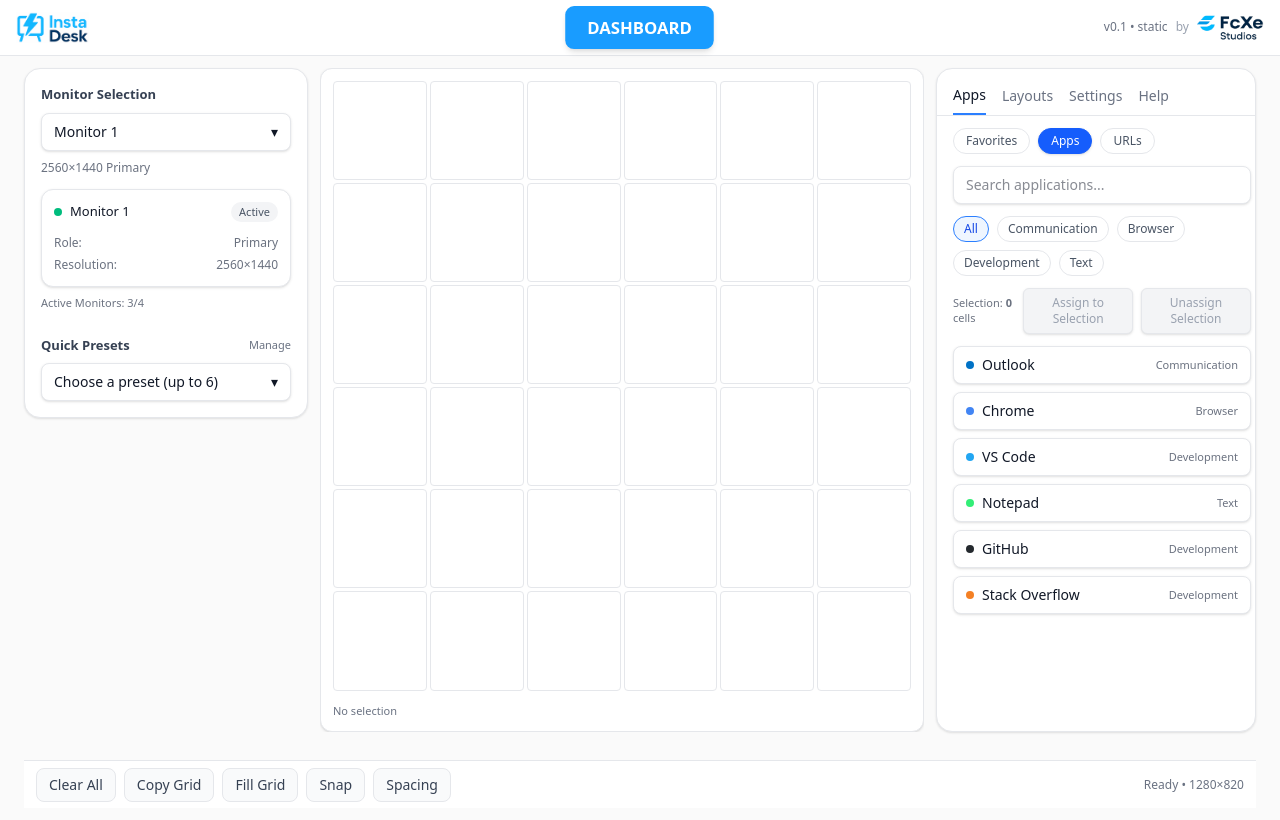
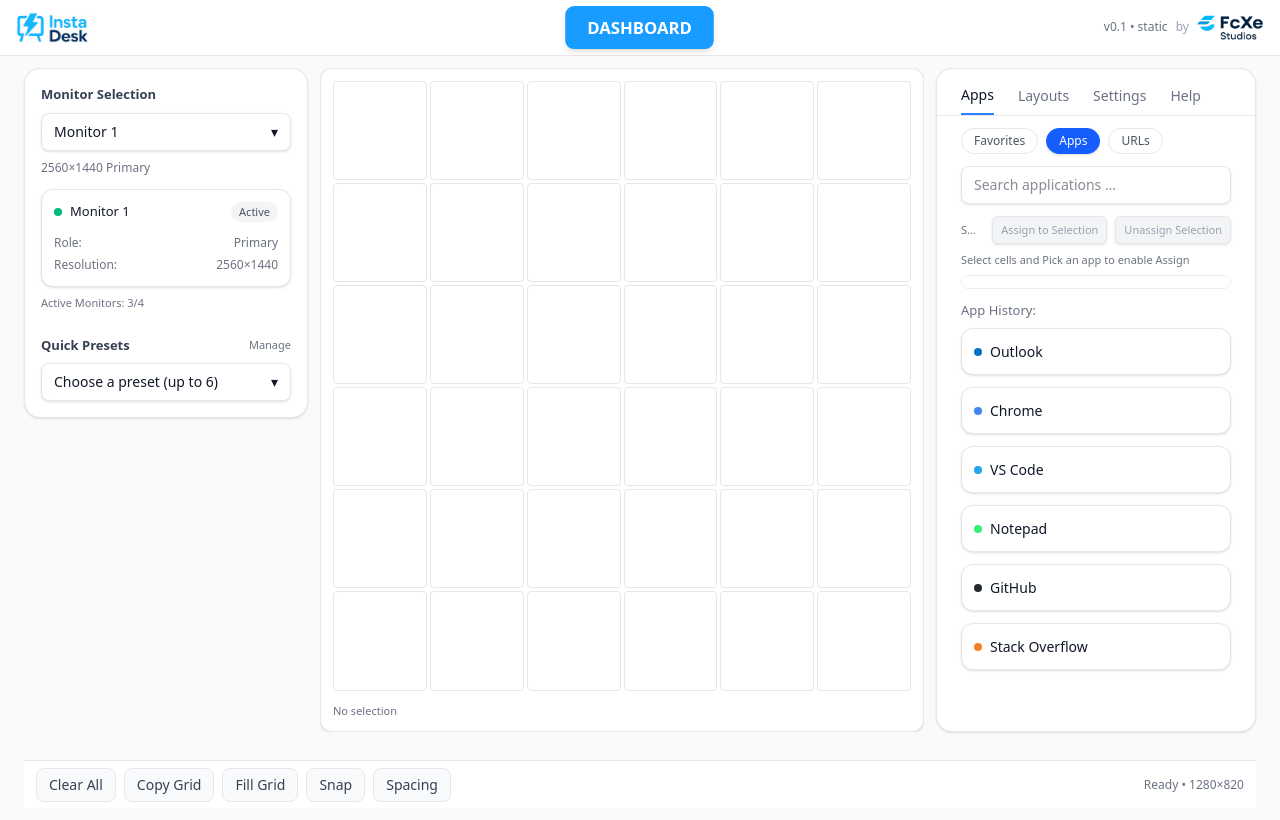
Before and after one commit to FCCXE/InstaDesk-V2.0, a React (Vite) app in the folder ui/: page / in a window 1280 px wide. Built offline with nearby package versions, Linux system fonts and the light colour scheme.

Commit message:
Favorites UI: header actions, logos, remove action, spacing; state-only visuals

```diff
--- a/ui/src/components/RightPane.tsx
+++ b/ui/src/components/RightPane.tsx
@@ -1,88 +1,46 @@
 import React, { useMemo, useState } from 'react'
 import { useAppState, APPS } from '../state/AppState'
 
-type FilterChip = 'All' | 'Communication' | 'Browser' | 'Development' | 'Text'
+type MiniTab = 'Favorites' | 'Apps' | 'URLs'
 type AppKey = string
 
-// Display-only categorization
-const CATEGORY_BY_APP: Record<AppKey, FilterChip> = {
-  outlook: 'Communication',
-  chrome: 'Browser',
-  vscode: 'Development',
-  notepad: 'Text',
-  github: 'Development',
-  stackoverflow: 'Development',
-}
+// Simple mapping just for labels/colors; visuals only
+const APP_NAMES: Record<AppKey, string> = Object.values(APPS).reduce((acc, a: any) => {
+  acc[a.id] = a.name
+  return acc
+}, {} as Record<string, string>)
 
+/** -------------------- Main Right Pane -------------------- */
 export default function RightPane() {
-  const {
-    selection,
-    selectedApp,
-    setSelectedApp,
-    assignSelected,
-    unassignSelected,
-  } = useAppState()
-
-  const [query, setQuery] = useState('')
-  const [chip, setChip] = useState<FilterChip>('All')
-  const [miniTab, setMiniTab] = useState<'Favorites' | 'Apps' | 'URLs'>('Apps')
-
-  const selectionCount = selection.size
-
-  const appList = useMemo(() => {
-    const all = Object.values(APPS)
-    const filteredByChip =
-      chip === 'All' ? all : all.filter((a) => CATEGORY_BY_APP[a.id] === chip)
-    const q = query.trim().toLowerCase()
-    const filteredByQuery = q
-      ? filteredByChip.filter((a) => a.name.toLowerCase().includes(q))
-      : filteredByChip
-    return filteredByQuery
-  }, [chip, query])
-
-  const onPick = (id: AppKey) => setSelectedApp(id as any)
-  const canAssign = Boolean(selectedApp) && selectionCount > 0
-  const canUnassign = selectionCount > 0
+  const [miniTab, setMiniTab] = useState<MiniTab>('Apps')
 
   return (
-    <aside
-      className="
+    <aside className="
+      h-full flex flex-col overflow-hidden
       rounded-2xl border border-[rgb(var(--id-border))]
       bg-[rgb(var(--id-surface))] shadow-[var(--id-shadow)]
-        h-full overflow-hidden flex flex-col
-      "
-    >
-      {/* Fixed header tabs */}
-      <div className="flex items-center gap-4 border-b border-[rgb(var(--id-border))] px-4 pt-2">
-        {['Apps', 'Layouts', 'Settings', 'Help'].map((t, i) => (
-          <div
-            key={t}
-            className={[
-              'cursor-default py-2 text-sm',
-              i === 0
-                ? 'border-b-2 border-blue-500 font-medium text-gray-900'
-                : 'text-gray-500 hover:text-gray-700',
-            ].join(' ')}
-          >
-            {t}
-          </div>
-        ))}
+    ">
+      {/* Top (primary) tabs – visuals only */}
+      <div className="flex items-center gap-6 border-b border-[rgb(var(--id-border))] px-6 pt-2">
+        <div className="py-2 text-sm font-medium text-gray-900 border-b-2 border-blue-500">Apps</div>
+        <div className="py-2 text-sm text-gray-500">Layouts</div>
+        <div className="py-2 text-sm text-gray-500">Settings</div>
+        <div className="py-2 text-sm text-gray-500">Help</div>
       </div>
 
-      {/* Scrollable content area */}
-      <div className="flex-1 min-h-0 overflow-y-auto px-4 pb-6 pr-1">
-        {/* Mini tab strip (strong highlight when active) */}
-        <div className="mb-3 mt-3 flex items-center gap-2 text-xs">
+      {/* Scroll body */}
+      <div className="flex-1 min-h-0 overflow-y-auto overflow-x-hidden px-6 pb-6">
+        {/* Mini tabs */}
+        <div className="mt-3 mb-3 flex items-center gap-2 text-xs">
           {(['Favorites', 'Apps', 'URLs'] as const).map((t) => {
             const active = miniTab === t
-            const strong = active // stronger pill for the selected tab
             return (
               <button
                 key={t}
                 onClick={() => setMiniTab(t)}
                 className={[
                   'rounded-full px-3 py-1 border',
-                  strong
+                  active
                     ? 'bg-blue-600 border-blue-600 text-white shadow-sm'
                     : 'border-[rgb(var(--id-border))] bg-white text-gray-600 hover:bg-gray-50',
                 ].join(' ')}
@@ -93,142 +51,334 @@ export default function RightPane() {
           })}
         </div>
 
-        {/* Search + filter chips — HIDDEN on URLs mini-tab */}
-        {miniTab !== 'URLs' && (
-          <>
+        {miniTab === 'Favorites' && <FavoritesVisual />}
+        {miniTab === 'Apps' && <AppsVisual />}
+        {miniTab === 'URLs' && <UrlsBuilderVisual />}
+      </div>
+    </aside>
+  )
+}
+
+/** -------------------- Apps (History) Visuals -------------------- */
+function AppsVisual() {
+  const { selection } = useAppState()
+
+  const selectionCount =
+    (selection as any)?.count ??
+    (selection as any)?.size ??
+    (Array.isArray((selection as any)?.cells) ? (selection as any).cells.length : 0)
+
+  const [query, setQuery] = useState('')
+  const [selectedAppId, setSelectedAppId] = useState<AppKey | null>(null)
+
+  const rows = useMemo(() => {
+    const all = Object.values(APPS) as any[]
+    const q = query.trim().toLowerCase()
+    return q ? all.filter((a) => a.name.toLowerCase().includes(q)) : all
+  }, [query])
+
+  const assignDisabled = selectionCount === 0 || !selectedAppId
+  const unassignDisabled = selectionCount === 0
+
+  return (
+    <div className="pb-2">
+      {/* Search */}
       <div className="mb-3">
         <input
           type="text"
-                placeholder="Search applications..."
+          placeholder="Search applications …"
           value={query}
           onChange={(e) => setQuery(e.target.value)}
           className="w-full rounded-lg border border-[rgb(var(--id-border))] bg-white px-3 py-2 text-sm shadow-sm outline-none focus:ring-2 focus:ring-blue-200"
         />
       </div>
 
-            <div className="mb-3 flex flex-wrap gap-2 text-xs">
-              {(['All', 'Communication', 'Browser', 'Development', 'Text'] as FilterChip[]).map((c) => {
-                const active = chip === c
+      {/* Selection row (compact buttons) */}
+      <div className="mb-2 grid grid-cols-[1fr_auto] items-center gap-3">
+        <div className="min-w-0 truncate text-[11px] text-[rgb(var(--id-text-muted))]">
+          Selection:&nbsp;{selectionCount > 0 ? <strong>{selectionCount}</strong> : 'none'}
+        </div>
+        <div className="flex shrink-0 items-center justify-end gap-2">
+          <MiniBtn
+            label="Assign to Selection"
+            primary
+            disabled={assignDisabled}
+            onClick={() => {}}
+          />
+          <MiniBtn
+            label="Unassign Selection"
+            disabled={unassignDisabled}
+            onClick={() => {}}
+          />
+        </div>
+      </div>
+
+      <div className="mb-1.5 text-[11px] text-[rgb(var(--id-text-muted))]">
+        Select cells and Pick an app to enable Assign
+      </div>
+      <div className="mb-3 w-full rounded-lg border border-[rgb(var(--id-border))] bg-[rgb(var(--id-surface))] px-3 py-1.5 text-sm opacity-70" />
+
+      {/* App History */}
+      <div className="mb-2 text-[13px] text-gray-500">App History:</div>
+
+      <div className="space-y-3">
+        {rows.map((app: any) => {
+          const focused = selectedAppId === app.id
           return (
             <button
-                    key={c}
-                    onClick={() => setChip(c)}
+              key={app.id}
+              onClick={() => setSelectedAppId(app.id)}
               className={[
-                      'rounded-full border px-2.5 py-1',
-                      active
-                        ? 'border-blue-500 bg-blue-50 text-blue-700'
-                        : 'border-[rgb(var(--id-border))] bg-white text-gray-600 hover:bg-gray-50',
+                'w-full rounded-xl border px-3 py-3 text-left shadow-sm transition',
+                focused
+                  ? 'border-blue-400 bg-white ring-2 ring-blue-400 ring-offset-2'
+                  : 'border-[rgb(var(--id-border))] bg-white hover:bg-gray-50',
               ].join(' ')}
             >
-                    {c}
+              <div className="flex items-center justify-between">
+                <div className="flex items-center gap-2">
+                  <span className="inline-block size-2 rounded-full" style={{ backgroundColor: app.color || '#9ca3af' }} />
+                  <span className="text-[14px] text-gray-900">{app.name}</span>
+                </div>
+                {/* Category removed intentionally in Favorites; kept here is fine, but you can remove if desired */}
+                <span className="text-[12px] text-gray-500">{app.category || app.tag || ''}</span>
+              </div>
             </button>
           )
         })}
       </div>
-          </>
-        )}
-
-        {/* Selection summary + actions (Apps sub-tab only) */}
-        {miniTab !== 'URLs' && (
-          <div className="mb-3 flex items-center justify-between text-xs">
-            <div className="text-[11px] text-[rgb(var(--id-text-muted))]">
-              Selection:&nbsp;<strong>{selectionCount}</strong> cell{selectionCount === 1 ? '' : 's'}
     </div>
-            <div className="flex items-center gap-2">
-              <button
-                onClick={assignSelected}
-                disabled={!canAssign}
-                className={[
-                  'rounded-md px-3 py-1.5 text-xs shadow-sm border',
-                  canAssign
-                    ? 'border-blue-600 bg-blue-600 text-white hover:bg-blue-700'
-                    : 'border-[rgb(var(--id-border))] bg-gray-100 text-gray-400 cursor-not-allowed',
-                ].join(' ')}
-                title={canAssign ? 'Assign selected app to selected cells' : 'Pick an app and select cells first'}
-              >
-                Assign to Selection
-              </button>
-              <button
-                onClick={unassignSelected}
-                disabled={!canUnassign}
-                className={[
-                  'rounded-md px-3 py-1.5 text-xs shadow-sm border',
-                  canUnassign
-                    ? 'border-gray-300 bg-white text-gray-700 hover:bg-gray-50'
-                    : 'border-[rgb(var(--id-border))] bg-gray-100 text-gray-400 cursor-not-allowed',
-                ].join(' ')}
-                title={canUnassign ? 'Remove assignments from selected cells' : 'Select cells first'}
-              >
-                Unassign Selection
-              </button>
-            </div>
-          </div>
-        )}
-
-        {/* APPS LIST (Favorites/Apps mini-tabs) */}
-        {miniTab !== 'URLs' && (
-          <div className="space-y-2 text-sm">
-            {appList.length === 0 && (
-              <div className="rounded-lg border border-[rgb(var(--id-border))] bg-white px-3 py-3 text-[13px] text-gray-500">
-                No apps match your filters.
-              </div>
-            )}
-            {appList.map((app) => {
-              const active = selectedApp === app.id
-              return (
-                <button
-                  key={app.id}
-                  onClick={() => onPick(app.id)}
-                  className={[
-                    'w-full flex items-center justify-between rounded-lg border px-3 py-2 shadow-sm',
-                    active
-                      ? 'border-blue-600 bg-blue-50'
-                      : 'border-[rgb(var(--id-border))] bg-white hover:bg-gray-50',
-                  ].join(' ')}
-                >
-                  <div className="flex items-center gap-2">
-                    <span
-                      className="inline-block size-2 rounded-full"
-                      style={{ backgroundColor: app.color || '#9ca3af' }}
-                    />
-                    <span className={active ? 'font-medium text-gray-900' : ''}>{app.name}</span>
-                  </div>
-                  <span className="text-[11px] text-[rgb(var(--id-text-muted))]">
-                    {CATEGORY_BY_APP[app.id as AppKey] || 'App'}
-                  </span>
-                </button>
-              )
-            })}
-          </div>
-        )}
-
-        {/* URLs BUILDER (visual only) */}
-        {miniTab === 'URLs' && <UrlsBuilderVisual />}
-      </div>
-    </aside>
   )
 }
 
-/** Visual-only URLs builder (title simplified). */
+/** -------------------- Favorites Visuals (APPROVED) -------------------- */
+function FavoritesVisual() {
+  const { selection } = useAppState()
+
+  const selectionCount =
+    (selection as any)?.count ??
+    (selection as any)?.size ??
+    (Array.isArray((selection as any)?.cells) ? (selection as any).cells.length : 0)
+
+  const [query, setQuery] = useState('')
+
+  // Local visual-only favorites list
+  const defaultFavs: AppKey[] = ['outlook', 'chrome', 'vscode', 'notepad', 'github']
+  const [favorites, setFavorites] = useState<AppKey[]>(defaultFavs)
+  const [isEditing, setIsEditing] = useState(false)
+
+  const filteredFavs = useMemo(() => {
+    const q = query.trim().toLowerCase()
+    if (!q) return favorites
+    return favorites.filter((id) => APP_NAMES[id]?.toLowerCase().includes(q))
+  }, [favorites, query])
+
+  return (
+    <div className="pb-2">
+      {/* Search */}
+      <div className="mb-3">
+        <input
+          type="text"
+          placeholder="Search applications …"
+          value={query}
+          onChange={(e) => setQuery(e.target.value)}
+          className="w-full rounded-lg border border-[rgb(var(--id-border))] bg-white px-3 py-2 text-sm shadow-sm outline-none focus:ring-2 focus:ring-blue-200"
+        />
+      </div>
+
+      {/* Selection row (compact buttons) */}
+      <div className="mb-2 grid grid-cols-[1fr_auto] items-center gap-3">
+        <div className="min-w-0 truncate text-[11px] text-[rgb(var(--id-text-muted))]">
+          Selection:&nbsp;{selectionCount > 0 ? <strong>{selectionCount}</strong> : 'none'}
+        </div>
+        <div className="flex shrink-0 items-center justify-end gap-2">
+          <MiniBtn label="Assign to Selection" primary disabled onClick={() => {}} />
+          <MiniBtn label="Unassign Selection" disabled onClick={() => {}} />
+        </div>
+      </div>
+
+      <div className="mb-1.5 text-[11px] text-[rgb(var(--id-text-muted))]">
+        Select cells and Pick an app to enable Assign
+      </div>
+
+      {/* Favorites header + actions */}
+      <div className="mt-6 mb-6 flex items-center justify-between">
+        <div className="text-[13px] text-gray-500">Favorites</div>
+        <div className="flex items-center gap-2">
+          <GhostBtn label="Edit" onClick={() => setIsEditing((v) => !v)} />
+          <GhostBtn label="+ Add Favorite" onClick={() => { /* open picker (visual) */ }} />
+        </div>
+      </div>
+
+      {/* Favorites list */}
+      <div className="space-y-3">
+        {filteredFavs.map((id) => (
+          <FavoriteCard
+            key={id}
+            name={APP_NAMES[id] || id}
+            isEditing={isEditing}
+            onRemove={() => setFavorites((arr) => arr.filter((x) => x !== id))}
+          />
+        ))}
+      </div>
+
+      {/* Add Custom at bottom */}
+      <button
+        className="mt-3 w-full rounded-xl border border-[rgb(var(--id-border))] bg-white px-3 py-3 text-center text-[13px] font-medium text-blue-600 shadow-sm hover:bg-blue-50"
+        onClick={() => { /* open custom builder (visual) */ }}
+      >
+        + Add Custom App/URL
+      </button>
+    </div>
+  )
+}
+
+function FavoriteCard({
+  name,
+  isEditing,
+  onRemove,
+}: {
+  name: string
+  isEditing: boolean
+  onRemove: () => void
+}) {
+  return (
+    <div className="w-full rounded-xl border border-[rgb(var(--id-border))] bg-white px-3 py-3 shadow-sm">
+      <div className="flex items-center justify-between">
+        <div className="flex items-center gap-3">
+          {/* Filled star */}
+          <svg width="18" height="18" viewBox="0 0 24 24" className="text-yellow-400">
+            <path fill="currentColor" d="M12 17.27L18.18 21l-1.64-7.03L22 9.24l-7.19-.61L12 2 9.19 8.63 2 9.24l5.46 4.73L5.82 21z"/>
+          </svg>
+          {/* App logo */}
+          <AppLogo name={name} />
+          <div className="text-[14px] text-gray-900 font-medium">{name}</div>
+        </div>
+
+        {/* Trash (only in Edit mode) */}
+        {isEditing ? (
+          <button
+            className="rounded-md border border-[rgb(var(--id-border))] bg-white px-2 py-2 hover:bg-red-50"
+            onClick={onRemove}
+            aria-label={`Remove ${name} from favorites`}
+            title="Remove"
+          >
+            <svg width="16" height="16" viewBox="0 0 24 24" className="text-red-500">
+              <path fill="currentColor" d="M9 3h6l1 1h4v2H4V4h4l1-1zm2 7h2v8h-2v-8zM7 10h2v8H7v-8zm8 0h2v8h-2v-8z"/>
+            </svg>
+          </button>
+        ) : null}
+      </div>
+    </div>
+  )
+}
+
+/** Simple SVG-ish logos (approximate, no external assets) */
+function AppLogo({ name }: { name: string }) {
+  const n = name.toLowerCase()
+  const box = 'inline-flex items-center justify-center w-7 h-7 rounded-md border border-[rgb(var(--id-border))] bg-white'
+  if (n.includes('chrome')) {
+    return (
+      <div className={box} title="Chrome">
+        <div className="relative w-5 h-5">
+          <span className="absolute inset-0 rounded-full bg-red-500" />
+          <span className="absolute inset-0" style={{ clipPath: 'polygon(50% 50%, 100% 0, 100% 100%)', background: '#f4b400' }} />
+          <span className="absolute inset-0" style={{ clipPath: 'polygon(0 100%, 0 0, 50% 50%)', background: '#0f9d58' }} />
+          <span className="absolute left-1/2 top-1/2 -translate-x-1/2 -translate-y-1/2 w-2.5 h-2.5 rounded-full bg-blue-500 border border-white" />
+        </div>
+      </div>
+    )
+  }
+  if (n.includes('outlook')) {
+    return (
+      <div className={box} title="Outlook">
+        <div className="w-5 h-5 rounded-sm bg-blue-600 relative">
+          <div className="absolute left-1.5 top-1 w-2.5 h-3 bg-white text-blue-600 text-[10px] font-bold flex items-center justify-center">O</div>
+        </div>
+      </div>
+    )
+  }
+  if (n.includes('vs code')) {
+    return (
+      <div className={box} title="VS Code">
+        <div className="w-5 h-5 rounded-sm bg-sky-600 relative">
+          <svg viewBox="0 0 24 24" className="absolute inset-0 m-auto w-4 h-4 text-white">
+            <path fill="currentColor" d="M20 4v16l-7-3-7 3V7l7-3 7 3z"/>
+          </svg>
+        </div>
+      </div>
+    )
+  }
+  if (n.includes('notepad')) {
+    return (
+      <div className={box} title="Notepad">
+        <div className="w-5 h-5 rounded-sm bg-white border border-gray-300 relative">
+          <div className="absolute left-1 right-1 top-1 h-0.5 bg-blue-500" />
+          <div className="absolute left-1 right-1 top-2 h-0.5 bg-gray-300" />
+          <div className="absolute left-1 right-1 top-3 h-0.5 bg-gray-300" />
+        </div>
+      </div>
+    )
+  }
+  if (n.includes('github')) {
+    return (
+      <div className={box} title="GitHub">
+        <div className="w-5 h-5 rounded-full bg-black text-white text-[9px] font-bold flex items-center justify-center">GH</div>
+      </div>
+    )
+  }
+  return (
+    <div className={box} title={name}>
+      <div className="w-5 h-5 rounded-sm bg-gray-100 text-[10px] text-gray-500 flex items-center justify-center">
+        {name.slice(0,2).toUpperCase()}
+      </div>
+    </div>
+  )
+}
+
+/** Reusable compact buttons */
+function MiniBtn({ label, primary, disabled, onClick }: { label: string; primary?: boolean; disabled?: boolean; onClick: () => void }) {
+  return (
+    <button
+      disabled={!!disabled}
+      onClick={onClick}
+      className={[
+        'inline-flex min-w-0 items-center justify-center rounded-md border shadow-sm text-[11px] !h-7 !px-2 !w-auto whitespace-nowrap',
+        disabled
+          ? 'border-[rgb(var(--id-border))] bg-gray-100 text-gray-400 cursor-not-allowed'
+          : primary
+            ? 'border-blue-600 bg-blue-600 text-white hover:bg-blue-700'
+            : 'border-gray-300 bg-white text-gray-700 hover:bg-gray-50',
+      ].join(' ')}
+      style={{ height: 28, padding: '0 8px', width: 'auto' }}
+    >
+      {label}
+    </button>
+  )
+}
+/** Ghost button (header actions) */
+function GhostBtn({ label, onClick }: { label: string; onClick: () => void }) {
+  return (
+    <button
+      onClick={onClick}
+      className="rounded-md border border-[rgb(var(--id-border))] bg-white px-3 py-1.5 text-[11px] text-blue-600 shadow-sm hover:bg-blue-50"
+    >
+      {label}
+    </button>
+  )
+}
+
+/** -------------------- URLs builder (visual only) -------------------- */
 function UrlsBuilderVisual() {
   const [browser, setBrowser] = useState('Chrome')
-  const [openBehavior, setOpenBehavior] = useState<'single'|'tabgroup'|'perurl'>('single')
-
-  // Visual model for mock
-  const [tabs, setTabs] = useState([
-    { title: '', urls: ['', '', ''] },
-    { title: '', urls: ['', '', ''] },
-    { title: '', urls: ['', '', ''] },
-    { title: '', urls: ['', '', ''] },
-  ])
-
-  const addTab = () => setTabs([...tabs, { title: '', urls: ['', '', ''] }])
+  const [tabs, setTabs] = useState(
+    Array.from({ length: 2 }, () => ({ title: '', urls: ['', '', ''] }))
+  )
 
   return (
     <div className="pb-6">
       <h3 className="mb-2 text-sm font-medium text-gray-900">URL Builder</h3>
 
-      {/* Browser row */}
       <label className="block text-xs text-gray-600">Browser</label>
       <div className="mb-4 mt-1 flex items-center gap-2">
         <select
@@ -242,7 +392,6 @@ function UrlsBuilderVisual() {
         </select>
         <button
           className="rounded-lg border border-[rgb(var(--id-border))] bg-white px-3 py-2 text-xs shadow-sm hover:bg-gray-50"
-          onClick={() => alert('Add Browser (not wired yet)')}
         >
           + Add Browser
         </button>
@@ -258,29 +407,22 @@ function UrlsBuilderVisual() {
               placeholder={`Tab ${idx + 1} (optional title)`}
               className="mb-2 w-full rounded-md border border-[rgb(var(--id-border))] bg-white px-2 py-1 text-xs"
               value={t.title}
-              onChange={() => {}}
-              disabled
+              readOnly
             />
             <div className="space-y-2">
-              {t.urls.map((u, i) => (
+              {t.urls.map((_, i) => (
                 <input
                   key={i}
                   type="text"
                   placeholder="https://example.com"
                   className="w-full rounded-md border border-[rgb(var(--id-border))] bg-gray-50 px-2 py-1 text-xs"
-                  value={u}
-                  onChange={() => {}}
-                  disabled
+                  readOnly
                 />
               ))}
             </div>
           </div>
-          {/* Add URL below the card, aligned right, with safe spacing */}
           <div className="mt-2 flex justify-end">
-            <button
-              className="rounded-lg border border-[rgb(var(--id-border))] bg-white px-3 py-1.5 text-xs shadow-sm hover:bg-gray-50"
-              onClick={() => alert('+ Add URL (not wired yet)')}
-            >
+            <button className="rounded-lg border border-[rgb(var(--id-border))] bg-white px-3 py-1.5 text-xs shadow-sm hover:bg-gray-50">
               + Add URL
             </button>
           </div>
@@ -289,37 +431,16 @@ function UrlsBuilderVisual() {
 
       <button
         className="mb-4 rounded-lg border border-[rgb(var(--id-border))] bg-white px-3 py-1.5 text-xs shadow-sm hover:bg-gray-50"
-        onClick={addTab}
+        onClick={() => setTabs([...tabs, { title: '', urls: ['', '', ''] }])}
       >
         + Add Tab
       </button>
 
       <hr className="my-3 border-[rgb(var(--id-border))]" />
 
-      {/* Open behavior with more space */}
-      <div className="mb-2 text-xs text-gray-600">Open behavior</div>
-      <div className="mb-6 space-y-3 text-sm">
-        <label className="flex items-center gap-2">
-          <input type="radio" checked={openBehavior==='single'} onChange={()=>setOpenBehavior('single')} />
-          <span>Single window</span>
-        </label>
-        <label className="flex items-center gap-2">
-          <input type="radio" checked={openBehavior==='tabgroup'} onChange={()=>setOpenBehavior('tabgroup')} />
-          <span>Per tab group</span>
-        </label>
-        <label className="flex items-center gap-2">
-          <input type="radio" checked={openBehavior==='perurl'} onChange={()=>setOpenBehavior('perurl')} />
-          <span>Per URL</span>
-        </label>
-      </div>
-
-      {/* Footer buttons (disabled until Step 5B) */}
+      {/* Footer (disabled; visuals only) */}
       <div className="mt-2 flex items-center gap-2 pb-4">
-        <button
-          className="rounded-md border border-[rgb(var(--id-border))] bg-gray-100 px-3 py-1.5 text-xs text-gray-400"
-          disabled
-          title="Will be enabled when wired to state in Step 5A/5B"
-        >
+        <button className="rounded-md border border-[rgb(var(--id-border))] bg-gray-100 px-3 py-1.5 text-xs text-gray-400" disabled>
           Assign to Selection
         </button>
         <button className="rounded-md border border-[rgb(var(--id-border))] bg-gray-100 px-3 py-1.5 text-xs text-gray-400" disabled>
```
Lines whose indentation alone changed are shown as unchanged.
